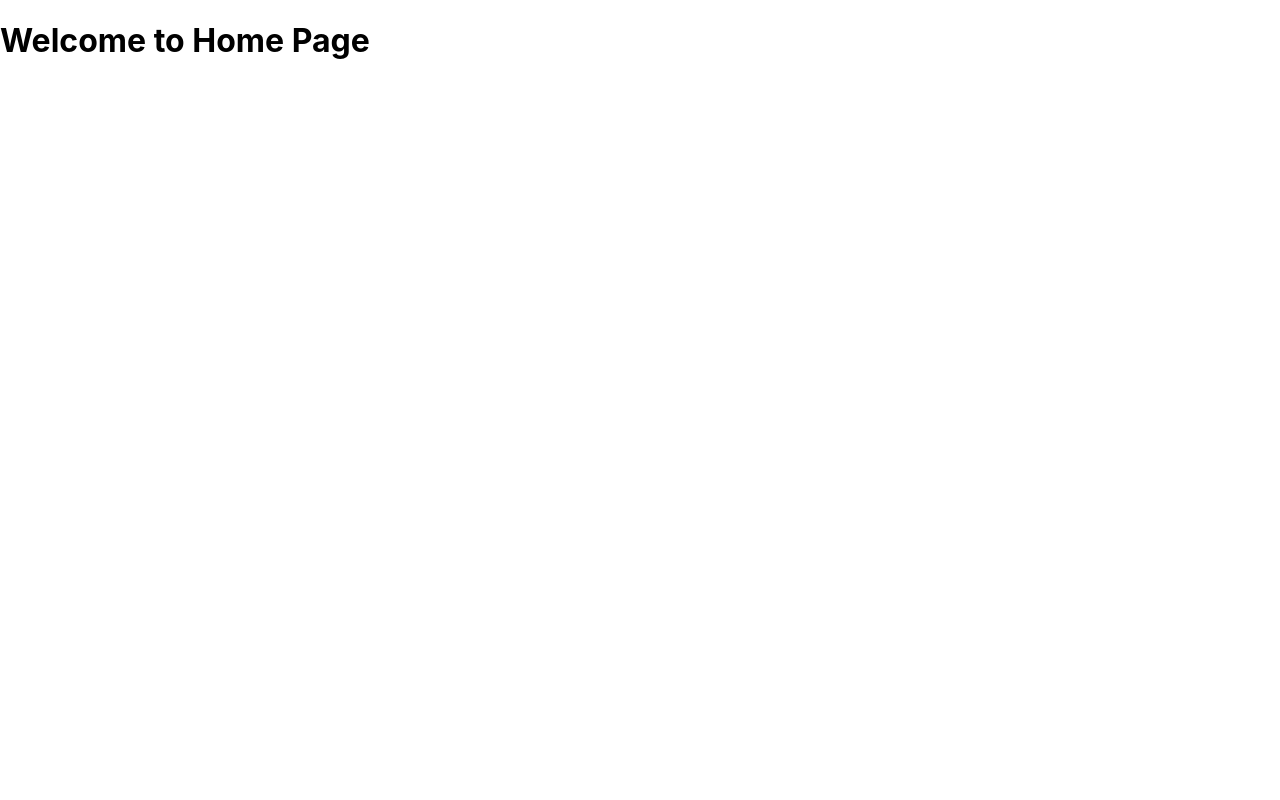
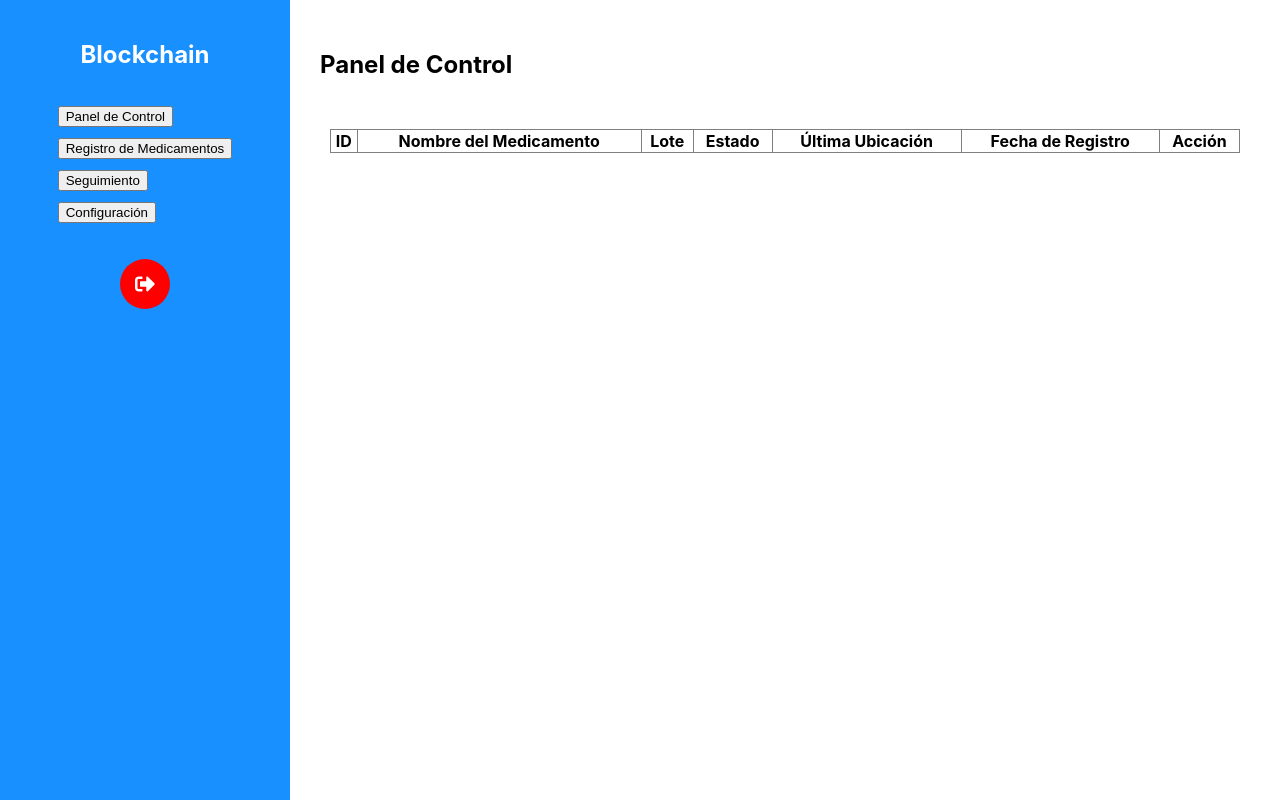
Before and after one commit to jgodoy2002/Block_Chain, a React (Create React App) app in the folder blockchain/: page /home in a window 1280 px wide. Built offline with nearby package versions, Linux system fonts and the light colour scheme.

Commit message:
Diseno basico del homepage creado

```diff
--- /dev/null
+++ b/blockchain/src/Home.css
@@ -0,0 +1,17 @@
+
+
+button {
+    width: "50px";
+    height: "50px";
+    border-radius: "50%";
+    border: "none";
+    background: "white";
+    color: "#1890ff";
+    cursor: "pointer";
+    display: "flex";
+    align-items: "center";
+    justify-content: "center";
+    font-size: "12px";
+    text-align: "center";
+    padding: "5px";
+}
--- a/blockchain/src/Home.jsx
+++ b/blockchain/src/Home.jsx
@@ -1,10 +1,73 @@
-import React from 'react';
+import React from "react";
+import { FaCog, FaSignOutAlt } from "react-icons/fa";
+import { useNavigate } from "react-router-dom";
+import './Home.css';
 
-const Home = () =>{
-    return(
-        <div>
-            <h1>Welcome to Home Page</h1>
-        </div>
-    )
-}
+const Home= () => {
+    const navigate = useNavigate();
+    const handleLogout = () => {
+        navigate('/');
+    };
+  return (
+    <div style={{ display: "flex", minHeight: "100vh" }}>
+      <nav style={{ width: "250px", background: "#1890ff", color: "white", padding: "20px", display: "flex", flexDirection: "column", alignItems: "center" }}>
+        <h2>Blockchain</h2>
+        <ul style={{ listStyle: "none", padding: 0, display: "flex", flexDirection: "column", gap: "10px" }}>
+          {['Panel de Control', 'Registro de Medicamentos', 'Seguimiento', 'Configuración'].map((item, index) => (
+            <li key={index}>
+              <button className="button">
+                {item}
+              </button>
+            </li>
+          ))}
+        </ul>
+        <button style={{
+          width: "50px",
+          height: "50px",
+          borderRadius: "50%",
+          border: "none",
+          background: "red",
+          color: "white",
+          cursor: "pointer",
+          marginTop: "20px",
+          display: "flex",
+          alignItems: "center",
+          justifyContent: "center"
+        }}>
+          <FaSignOutAlt size={20} onClick={handleLogout}/>
+        </button>
+      </nav>
+      <div style={{ flex: 1, padding: "20px" }}>
+        <header style={{ display: "flex", justifyContent: "space-between", alignItems: "center", background: "#fff", padding: "10px" }}>
+          <h2>Panel de Control</h2>
+          <button style={{
+            border: "none",
+            background: "transparent",
+            cursor: "pointer"
+          }}>
+          </button>
+        </header>
+        <main style={{ background: "white", padding: "20px" }}>
+          <table border="1" style={{ width: "100%", borderCollapse: "collapse" }}>
+            <thead>
+              <tr>
+                <th>ID</th>
+                <th>Nombre del Medicamento</th>
+                <th>Lote</th>
+                <th>Estado</th>
+                <th>Última Ubicación</th>
+                <th>Fecha de Registro</th>
+                <th>Acción</th>
+              </tr>
+            </thead>
+            <tbody>
+
+            </tbody>
+          </table>
+        </main>
+      </div>
+    </div>
+  );
+};
+
 export default Home;
```
